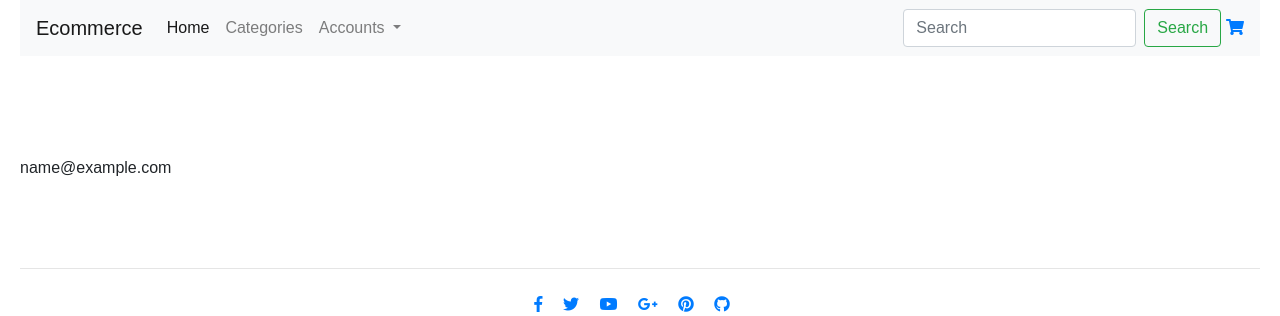
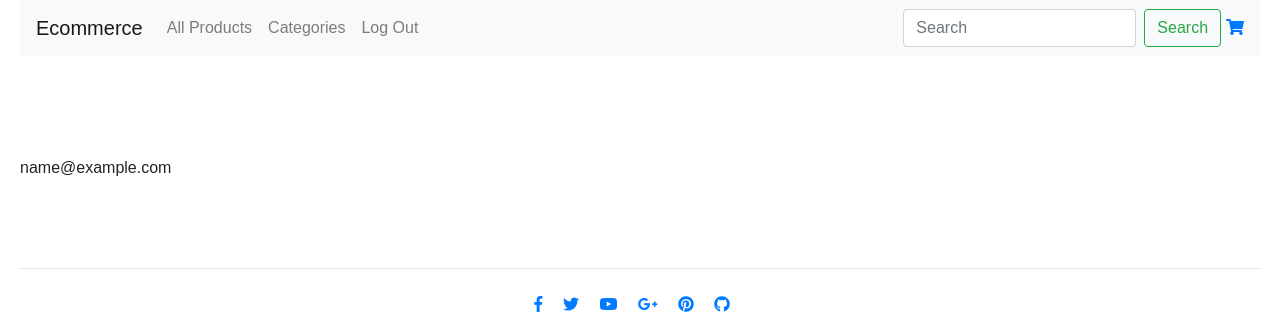
Before and after one commit to chrisoc19/Ecommerce-Project, a Django app: page /accounts/profile/ in a window 1280 px wide. Shown: the top 316 px of the page. Run offline with Django 3.2, Linux system fonts and the light colour scheme; the visitor is signed in with stand-in values (Sample User, id 1); data comes from the database, SQL or seed files in the repository; some libraries are stand-ins or nearby versions.

Commit message:
removed and renamed nav items

```diff
--- a/products/templates/products_detail.html
+++ b/products/templates/products_detail.html
@@ -2,7 +2,7 @@
 {% load static %}
 {% block content %}
 <h1>This is the product detail page</h1>
-
+ <h1> {{ products.name }}</h1>
 <div class="row row-flex">
 
 
--- a/templates/base.html
+++ b/templates/base.html
@@ -36,29 +36,26 @@
 		<div class="collapse navbar-collapse" id="navbarSupportedContent">
 			<ul class="navbar-nav mr-auto">
 
-				<li class="nav-item active">
-					<a class="nav-link" href="{% url 'product_home' %}" >Home <span class="sr-only">(current)</span></a>
+				<li class="nav-item">
+					<a class="nav-link" href="{% url 'product_home' %}" >All Products<span class="sr-only"></span></a>
 				</li>
 				<li class="nav-item">
 					 <a class="nav-link" href="{% url 'category' %}">Categories</a>
 				 </li>
 
-				<li class="nav-item dropdown">
-					<a class="nav-link dropdown-toggle" href="#" id="navbarDropdown" role="button"
-						data-toggle="dropdown" aria-haspopup="true" aria-expanded="false">
-						Accounts
-					</a>
-					<div class="dropdown-menu" aria-labelledby="navbarDropdown">
-						{% if user.is_authenticated %}
-						<a class="dropdown-item" href="{% url 'profile' %}">Profile</a>
-						<a class="dropdown-item" href="{% url 'logout' %}">Log Out</a>
-						{%  else %}
-						<a class="dropdown-item" href="{% url 'registration' %}">Register</a>
-						<a class="dropdown-item" href="{% url 'login' %}">Log In</a>
-						{% endif %}
+				{% if user.is_authenticated %}
 
-					</div>
-				</li>
+				<li class="nav-item">
+					 <a class="nav-link" href="{% url 'logout' %}">Log Out</a>
+				 </li>
+                {%  else %}
+                <li class="nav-item">
+					 <a class="nav-link" href="{% url 'login' %}">Log In</a>
+				 </li>
+
+
+                {% endif %}
+
 
 			</ul>
 			<form class="form-inline my-2 my-lg-0" action="{% url 'search' %}" method="get">
```
